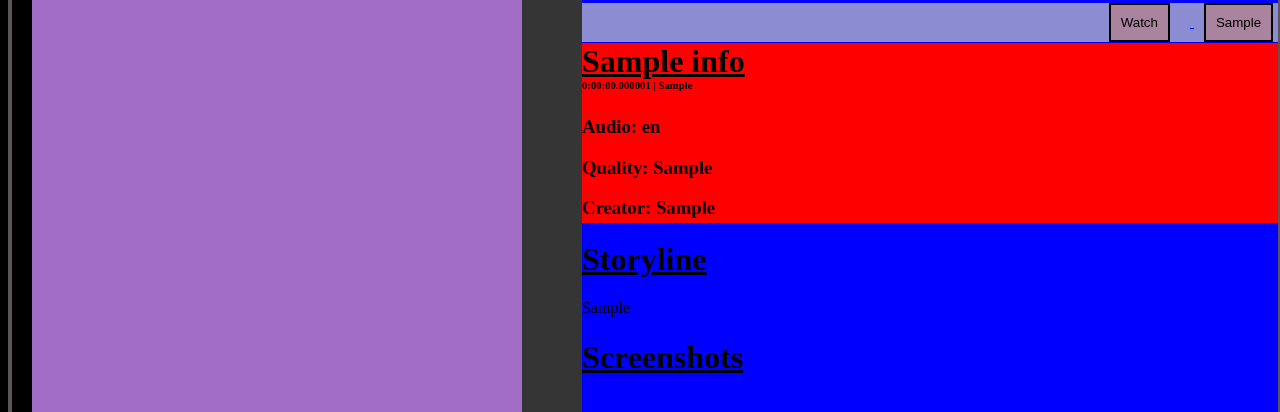
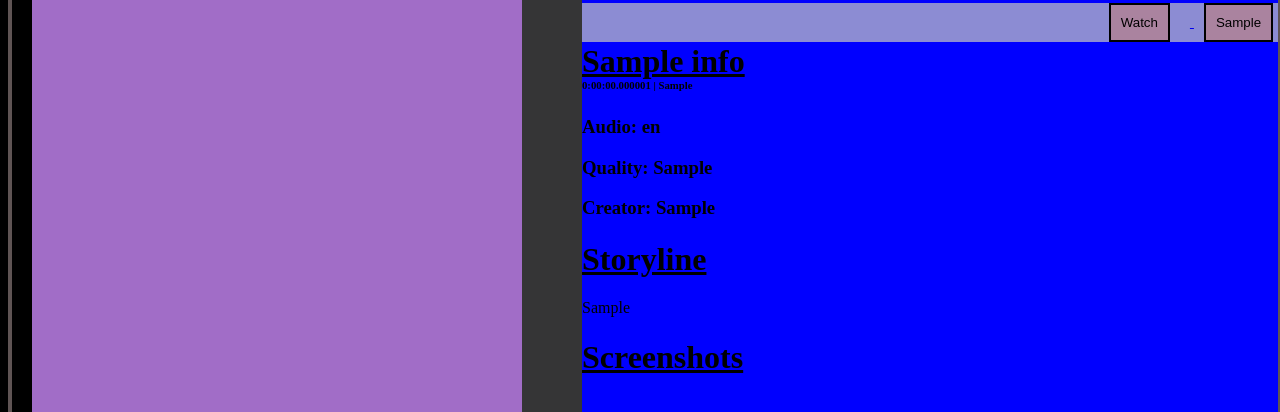
Before and after one commit to codersachin26/mychillflix, a Django app: page /movie_info/1 in a window 1280 px wide. Shown: the part 735-1147 px from the top of the page. Run offline with Django 3.2, Linux system fonts and the light colour scheme; tables that the repository leaves empty hold one stand-in row (values such as "Sample post").

Commit message:
Update movie_css.css

```diff
--- a/static/css/movie_css.css
+++ b/static/css/movie_css.css
@@ -1,31 +1,9 @@
-/* body{
-
-
-
-} */
 
 .left-container h1{
   margin-top: 20px;
   text-align: left;
 }
 
-/* header{
-  margin:0px;
-   background-color: #000;
-   width: 100%;
-   height: 200px;
-  font-size: 30px;
-  border: 1px blue solid;
-
-} */
-
-/* .title img{
-  margin-top: -20px;
-}
-
-.head{
-  margin-top: -50px;
-} */
 
 .mcontainer{
 
@@ -71,7 +49,6 @@ hr{
 .usercmt{
   width: 90%;
   height: auto;
-  border: 2px solid red;
   margin-left: 20px;
   margin-top: 20px;
   text-align: left;
@@ -107,15 +84,7 @@ textarea{
   border: 2px solid #000;
   margin-bottom: 10px;
 }
-/*
-span{
-  padding: 30px;
-  margin: 30px;
-  margin-right: 10px;
-  margin-left: -30px;
-  font-size: 20px;
 
-} */
 .cmt button{
   padding: 10px;
   border-radius: 5px;
@@ -235,7 +204,6 @@ h6{
   height: 180px;
 
   text-align: left;
-  background: red;
   margin-right: 10px;
   margin-bottom: 40px;
   margin-top: -20px;
```
